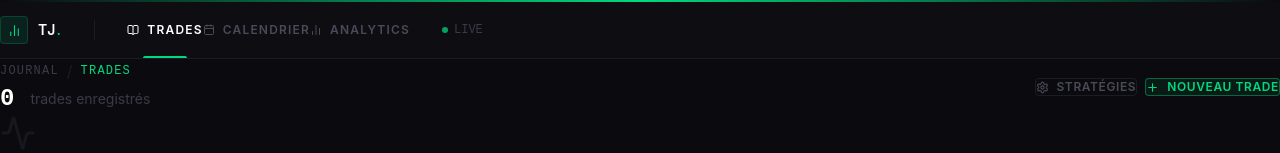
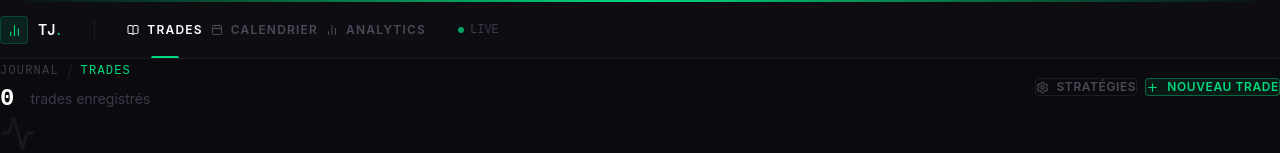
Before and after one commit to 5im0p/trading-journal-Algo, a React (Vite) app: page / in a window 1280 px wide. Shown: the top 153 px of the page. Built offline with nearby package versions, Linux system fonts and the light colour scheme.

Commit message:
fix: espacer les onglets de navigation

```diff
--- a/src/App.tsx
+++ b/src/App.tsx
@@ -51,12 +51,12 @@ export default function App() {
           <div className="w-px h-5 bg-[#1c1c24]" />
 
           {/* Navigation — style underline */}
-          <nav className="flex gap-0">
+          <nav className="flex gap-2">
             {tabs.map(({ id, label, Icon }) => (
               <button
                 key={id}
                 onClick={() => setTab(id)}
-                className={`relative flex items-center gap-2 px-5 h-14 text-xs font-semibold tracking-widest transition-colors cursor-pointer ${
+                className={`relative flex items-center gap-2 px-8 h-14 text-xs font-semibold tracking-widest transition-colors cursor-pointer ${
                   tab === id ? 'text-white' : 'text-[#4a4a58] hover:text-[#9a9aaa]'
                 }`}
               >
@@ -64,7 +64,7 @@ export default function App() {
                 {label}
                 {/* Underline indicator */}
                 {tab === id && (
-                  <span className="absolute bottom-0 left-4 right-4 h-[2px] bg-[#00d97e] rounded-t-full" />
+                  <span className="absolute bottom-0 left-6 right-6 h-[2px] bg-[#00d97e] rounded-t-full" />
                 )}
               </button>
             ))}
```
